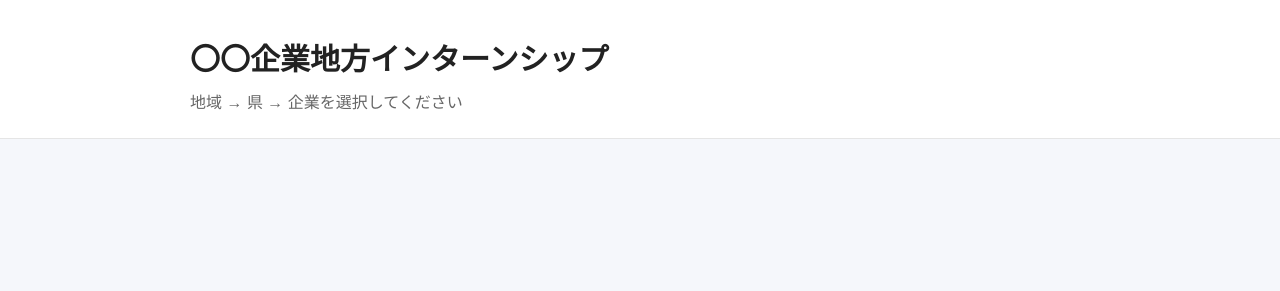
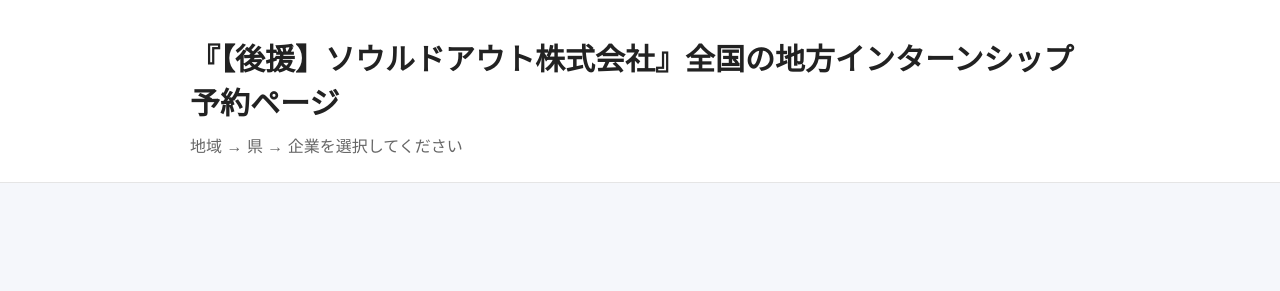
Before and after one commit to Sakeonigiri0203/inturnyoyaku0000, a plain HTML site: page index.html in a window 1280 px wide. Drawn offline with Linux system fonts and the light colour scheme.

Commit message:
Update index.html

```diff
--- a/index.html
+++ b/index.html
@@ -7,7 +7,7 @@
     <meta name="viewport"
           content="width=device-width, initial-scale=1.0">
 
-    <title>〇〇企業地方インターンシップ</title>
+    <title>『【後援】ソウルドアウト株式会社』全国の地方インターンシップ予約ページ</title>
 
     <link rel="stylesheet" href="style.css">
 </head>
@@ -16,7 +16,7 @@
 
 <header class="header">
 
-    <h1>〇〇企業地方インターンシップ</h1>
+    <h1>『【後援】ソウルドアウト株式会社』全国の地方インターンシップ予約ページ</h1>
 
     <p>
         地域 → 県 → 企業を選択してください
```
